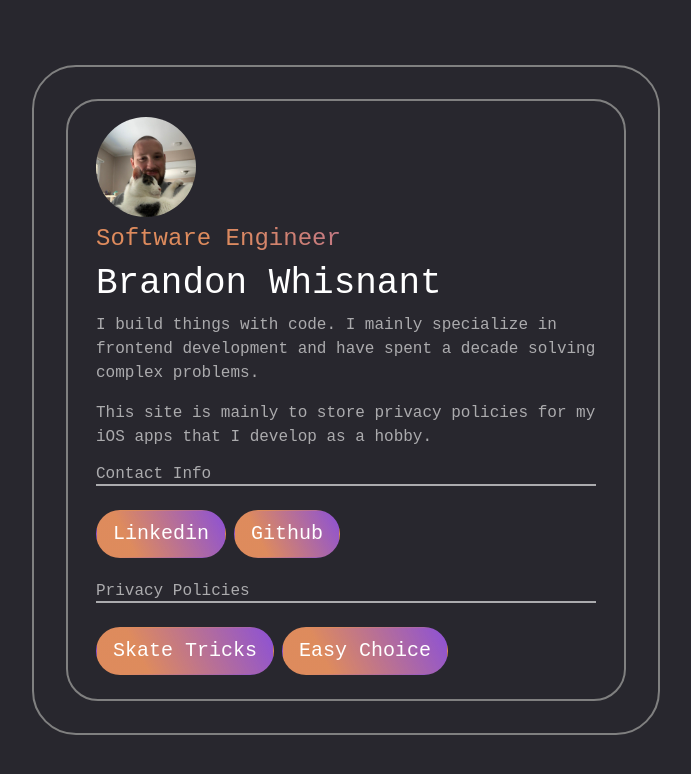
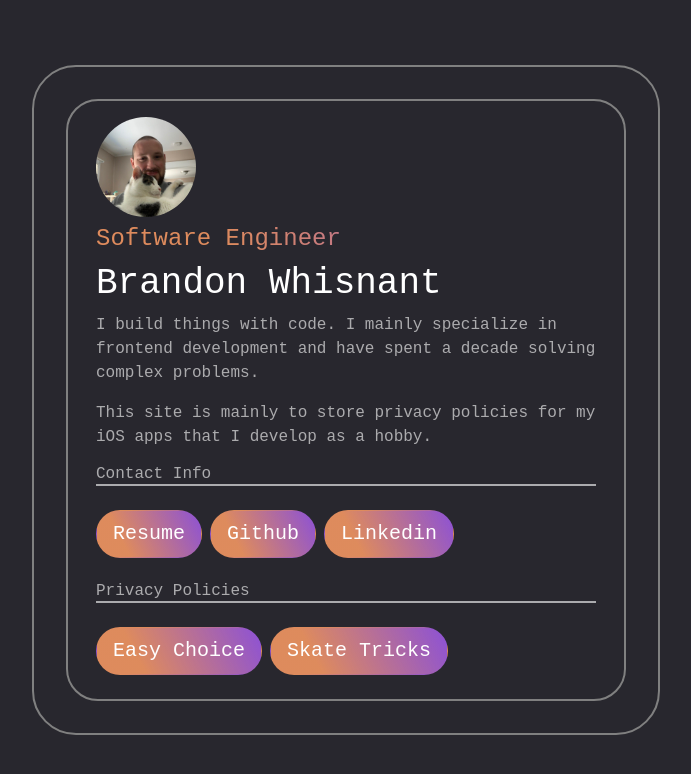
Before and after one commit to bc-whisnant/personal-site, a Vue app: page / in a window 1280 px wide. Shown: the top 774 px of the page, without its empty margins (294-985 px from the left). Built offline with nearby package versions, Linux system fonts and the light colour scheme; a web font is replaced by a local one.

Commit message:
adding additional button, style polish

```diff
--- a/src/App.vue
+++ b/src/App.vue
@@ -1,13 +1,35 @@
 <script setup>
+import { ref, onMounted, onUnmounted } from 'vue'
 import Bio from './components/Bio.vue'
-import Contact from './components/Contact.vue';
-import Policies from './components/Policies.vue'
+
+const windowWidth = ref(window.innerWidth)
+const windowIsSmall = ref(false)
+
+onMounted(() => {
+  window.addEventListener('resize', handleResize)
+  handleResize()
+})
+
+onUnmounted(() => {
+  window.removeEventListener('resize', handleResize)
+})
+
+const handleResize = () => {
+  windowWidth.value = window.innerWidth
+
+  if (windowWidth.value < 501) {
+    windowIsSmall.value = true
+  } else {
+    windowIsSmall.value = false
+  }
+}
+
 </script>
 
 <template>
   <div class="container">
     <div class="row">
-       <Bio />
+       <Bio :windowIsSmall="windowIsSmall" />
     </div>
   </div>
 
--- a/src/components/Bio.vue
+++ b/src/components/Bio.vue
@@ -1,21 +1,25 @@
 <script setup>
+import { defineProps, } from 'vue'
 import Contact from './Contact.vue';
 import Policies from './Policies.vue';
+
+defineProps({
+  windowIsSmall: Boolean
+})
 
 </script>
 
 <template>
-
-  <div class="card" style="width: 35rem;">
+  <div class="card" :style="[windowIsSmall ? { width: '20rem' } : { width: '35rem' }]">
     <div class="card-body">
       <img class="card-img-top rounded-circle mb-2" src="../assets/b-gregg.jpeg" alt="Brandon and his wonderful cat Gregg">
       <h4 class="card-job-title">Software Engineer</h4>
       <h2 class="title">Brandon Whisnant</h2>
       <p class="card-text">I build things with code. I mainly specialize in frontend development and have spent a decade solving complex problems. </p>
       <p class="card-text">This site is mainly to store privacy policies for my iOS apps that I develop as a hobby.</p>
-      <Contact />
+      <Contact :windowIsSmall="windowIsSmall" />
       <div>
-        <Policies />
+        <Policies :windowIsSmall="windowIsSmall" />
       </div>
     </div>
   </div>
--- a/src/components/Contact.vue
+++ b/src/components/Contact.vue
@@ -1,12 +1,43 @@
+<script setup>
+import { defineProps } from 'vue'
+
+const props = defineProps({
+  windowIsSmall: Boolean
+})
+
+const items = [
+  {
+    itemClass: 'me-1',
+    link: '../assets/files/brandon-whisnant-engineer.pdf',
+    linkClass: 'btn btn-lg contact-btn',
+    linkText: 'Resume',
+    type: 'file'
+  },
+  {
+    itemClass: 'ms-1 me-1',
+    link: 'https://github.com/bc-whisnant',
+    linkClass: 'btn btn-lg contact-btn',
+    linkText: 'Github',
+    type: 'link'
+  },
+  {
+    itemClass: 'ms-1',
+    link: 'https://www.linkedin.com/in/brandon-c-whisnant/',
+    linkClass: 'btn btn-lg contact-btn',
+    linkText: 'Linkedin',
+    type: 'link'
+  },
+]
+</script>
+
 <template>
   <div class="contact mb-4">
     <h6 class="mb-4">Contact Info</h6>
-    <ul class="d-flex">
-      <li class="me-1">
-        <a href="https://www.linkedin.com/in/brandon-c-whisnant/" class="btn btn-lg contact-btn" target="_blank">Linkedin</a>
-      </li>
-      <li class="ms-1">
-        <a href="https://github.com/bc-whisnant" class="btn btn-lg contact-btn" target="_blank">Github</a>
+    <ul class="d-flex" :class="[windowIsSmall && 'flex-column']">
+      <li v-for="item in items" :class="[item.itemClass, windowIsSmall ? 'mb-4' : '']">
+        <a :href="item.link" :class="[item.linkClass, windowIsSmall ? 'w-100' : '']"
+          :download="item.type === 'file' ? 'brandon-whisnant-engineer.pdf' : null"
+          :target="item.type === 'link' ? '_blank' : null">{{ item.linkText }}</a>
       </li>
     </ul>
   </div>
@@ -25,6 +56,7 @@ a:hover {
 ul {
   padding-left: 0px;
 }
+
 li {
   list-style: none;
 }
@@ -35,4 +67,6 @@ li .contact-btn {
   color: rgb(255, 255, 255);
   background-image: linear-gradient(243deg, rgb(140, 81, 214) 0%, rgba(222, 139, 93, 0.008) 74%);
 }
+
+@media
 </style>
--- a/src/components/Policies.vue
+++ b/src/components/Policies.vue
@@ -1,6 +1,11 @@
 <script setup>
 import { ref } from 'vue'
 import PoliciesModal from './PoliciesModal.vue'
+import { defineProps } from 'vue'
+
+defineProps({
+  windowIsSmall: Boolean
+})
 
 const isSkateTricksSelected = ref(false)
 const isEasyChoiceSelected = ref(false)
@@ -23,24 +28,39 @@ const resetCurrentlySelectedApp = () => {
   isSkateTricksSelected.value = false
   isEasyChoiceSelected.value = false
 }
+
+const buttons = [
+  {
+    app: 'choice',
+    text: 'Easy Choice'
+  },
+  {
+    app: 'skate',
+    text: 'Skate Tricks'
+  },
+]
+
 </script>
 
 <template>
   <div class="col-lg mb-2">
     <h6 class="mb-4">Privacy Policies</h6>
-    <button type="button" @click="toggleSelection('skate')" class="btn btn-lg policy-btn me-1" data-bs-toggle="modal" data-bs-target="#policy-modal">
-      Skate Tricks
+    <button v-for="button in buttons"
+      @click="toggleSelection(button.app)"
+      class="btn btn-lg policy-btn me-1"
+      :class="[windowIsSmall && 'mb-4 w-100', button.app === 'skate' ? 'ms-1' : '']" data-bs-toggle="modal" data-bs-target="#policy-modal"
+    >
+      {{ button.text }}
     </button>
-    <button type="button" @click="toggleSelection('choice')" class="btn btn-lg policy-btn ms-1" data-bs-toggle="modal" data-bs-target="#policy-modal">
-      Easy Choice
-    </button>
+
     <PoliciesModal @reset="resetCurrentlySelectedApp" :modalTitle="currentlySelectedApp"
       :selectedAppForModal="currentlySelectedApp" />
   </div>
 </template>
 
 <style scoped>
-  .policy-btn {
+.policy-btn,
+.policy-btn:hover {
   border-radius: 2.5rem;
   background-color: rgb(222, 139, 93);
   color: rgb(255, 255, 255);
```
Also changed, not shown: 2 other files (tests, documents, lock files or other folders). Lines whose indentation alone changed are shown as unchanged.
